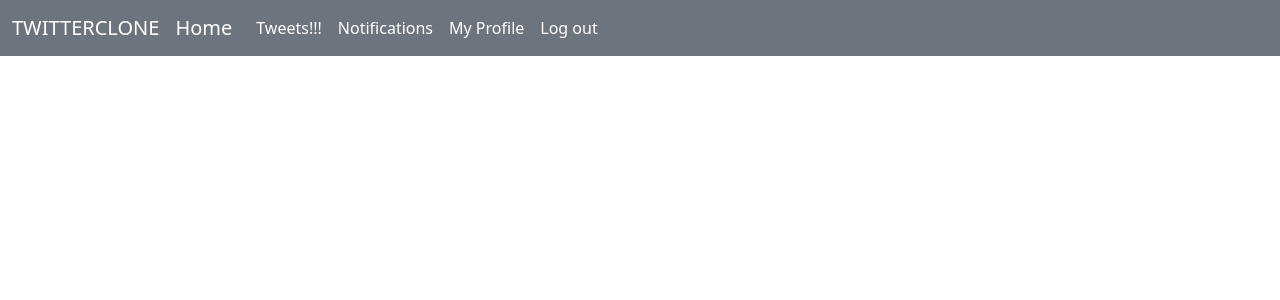
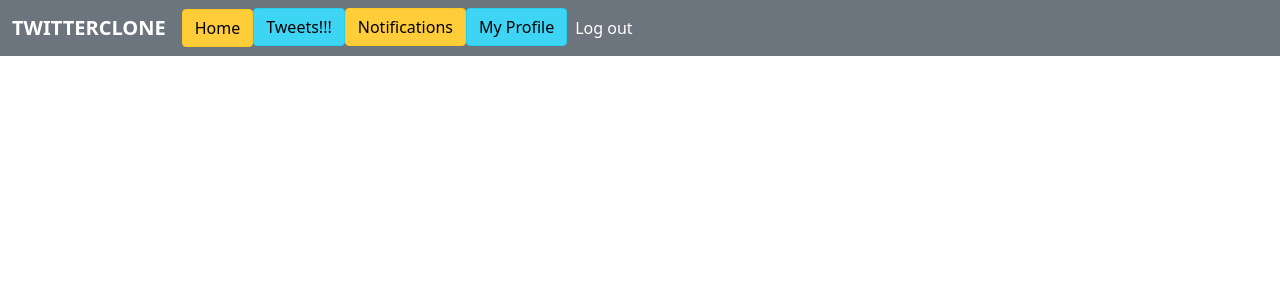
Before and after one commit to KJWilliamson/twitter-django-clone, a Django app: page / in a window 1280 px wide. Shown: the top 300 px of the page. Run offline with Django 3.2, Linux system fonts and the light colour scheme; the visitor is signed in with stand-in values (Sample User, id 1).

Commit message:
worked onlogin signup and index with a little more styling and read docs. hitting views and urls in the morning

```diff
--- a/twitteruser/templates/index.html
+++ b/twitteruser/templates/index.html
@@ -15,25 +15,32 @@
 <body>
 <nav class="navbar navbar-expand-lg navbar-dark bg-secondary">
   <div class="container-fluid">
-    <a class="navbar-brand">TWITTERCLONE</a>
-    <a class="navbar-brand" type="button" href="/">Home</a>
+    <a class="navbar-brand"><strong>TWITTERCLONE</strong></a>
+    <a href="/" class="btn btn-warning active" role="button" data-bs-toggle="button">Home</a>
+<!--    <a class="navbar-brand" type="button" href="/">Home</a>-->
     <button class="navbar-toggler" type="button" data-bs-toggle="collapse" data-bs-target="#navbarSupportedContent" aria-controls="navbarSupportedContent" aria-expanded="false" aria-label="Toggle navigation">
       <span class="navbar-toggler-icon"></span>
     </button>
     <div class="collapse navbar-collapse" id="navbarSupportedContent">
       <ul class="navbar-nav me-auto mb-2 mb-lg-0">
         <li class="nav-item">
-          <a class="nav-link active" aria-current="page" href="#">Tweets!!!</a>
+          <a href="/tweets/" class="btn btn-info active" role="button" data-bs-toggle="button">Tweets!!!</a>
+<!--          <a class="nav-link active" aria-current="page" href="#">Tweets!!!</a>-->
         </li>
         <li class="nav-item">
-          <a class="nav-link active" href="/notifications/">Notifications</a>
+          <a href="/notifications/" class="btn btn-warning active" role="button" data-bs-toggle="button">Notifications</a>
+<!--          <a class="nav-link active" href="/notifications/">Notifications</a>-->
         </li>
         <li class="nav-item">
-          <a class="nav-link active" href="/profile/">My Profile</a>
+          <a href="/profile/" class="btn btn-info active" role="button" data-bs-toggle="button">My Profile</a>
+<!--          <a class="nav-link active" href="/profile/">My Profile</a>-->
         </li>
           <li class="nav-item">
           <a class="nav-link active" href="/logout/">Log out</a>
         </li>
+<!--        <a href="#" class="btn btn-primary active" role="button" data-bs-toggle="button">Toggle link</a>-->
+<!--        <a href="#" class="btn btn-primary active" role="button" data-bs-toggle="button" aria-pressed="true">Active toggle link</a>-->
+<!--        <a href="#" class="btn btn-primary active" role="button" data-bs-toggle="button">Disabled toggle link</a>-->
       </ul>
     </div>
   </div>
```
Also changed, not shown: authentication/views.py (+5 -5 lines).
